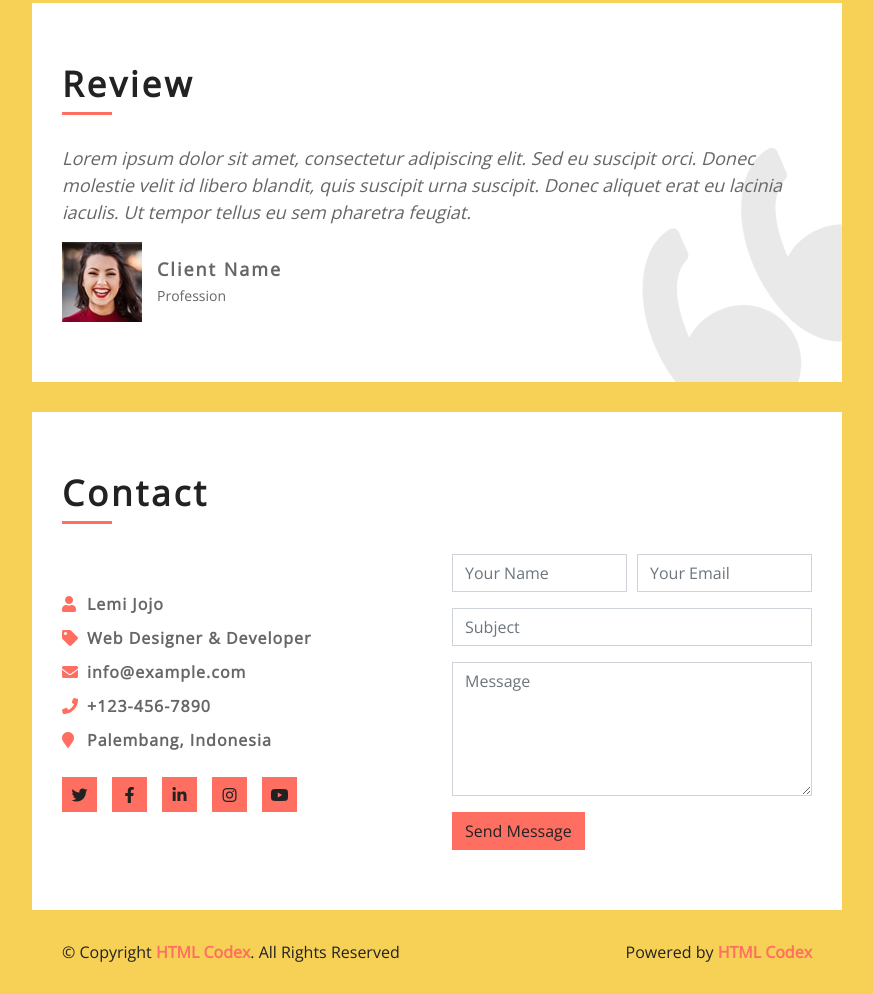
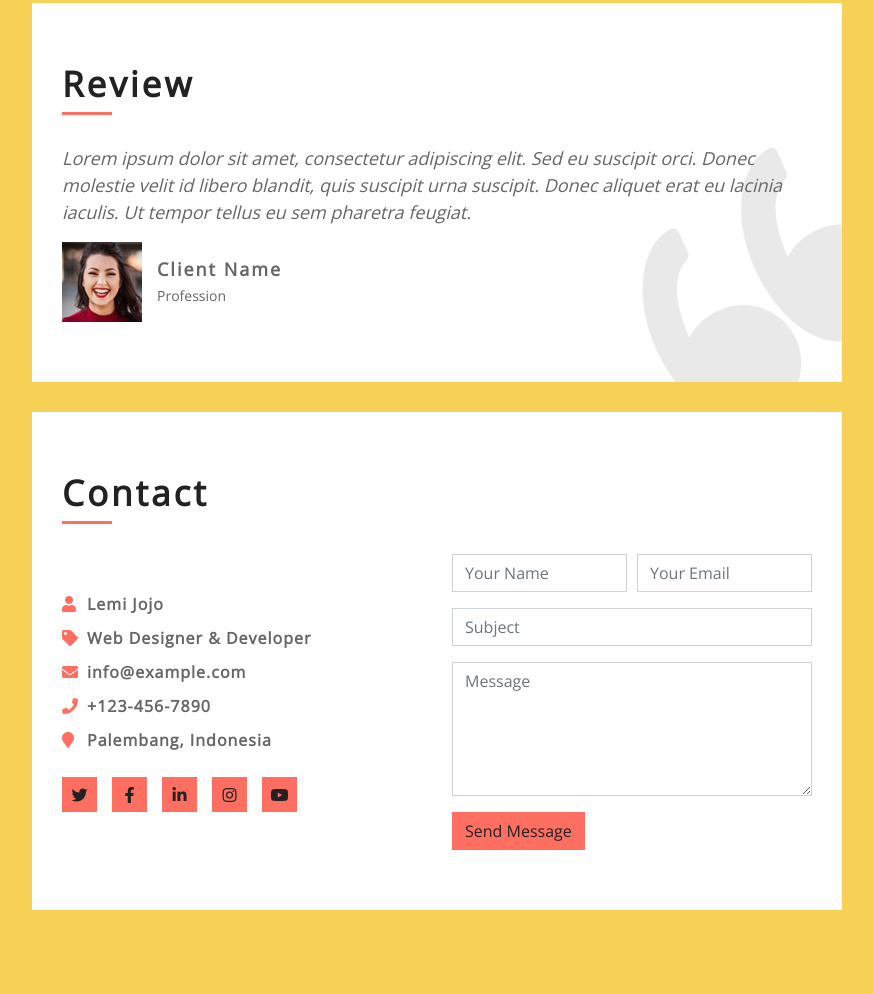
Before and after one commit to Lemijojo/portofolio, a plain HTML site: page index.html in a window 1280 px wide. Shown: the part 3460-4454 px from the top of the page, without its empty margins (368-1241 px from the left). After the commit the page ends 4400 px from the top, so only its background shows below. Drawn offline with nearby package versions, Linux system fonts and the light colour scheme.

Commit message:
hapus footer

```diff
--- a/index.html
+++ b/index.html
@@ -467,20 +467,6 @@
                 <!-- Contact End -->
 
                 <!-- Footer Start -->
-                <div class="footer">
-                    <div class="content-inner">
-                        <div class="row align-items-center">
-                            <div class="col-md-6">
-                                <p>&copy; Copyright <a href="https://htmlcodex.com">HTML Codex</a>. All Rights Reserved</p>
-                            </div>
-                            <div class="col-md-6">
-                                <p>Powered by <a href="https://htmlcodex.com">HTML Codex</a></p>
-                            </div>
-                        </div>
-                    </div>
-                </div>
-                <!-- Footer Start -->
-            </div>
         </div>
 
         <!-- Back to Top -->
```
